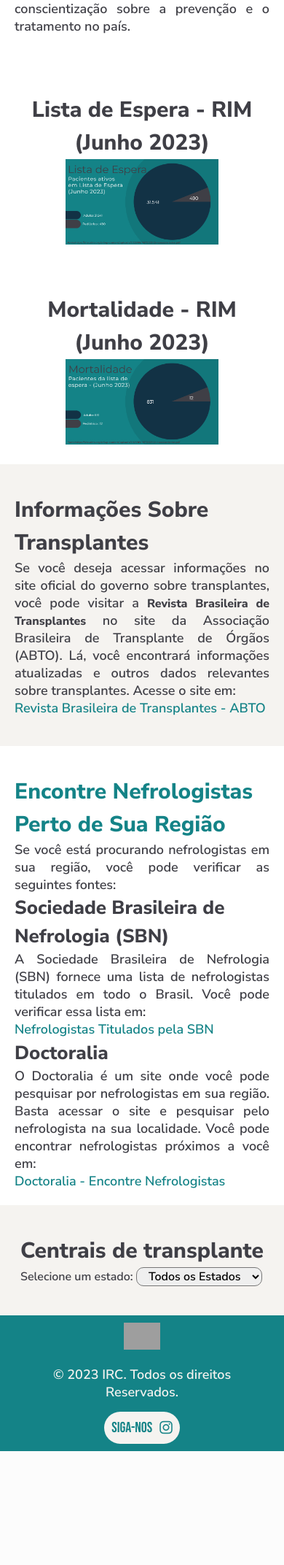
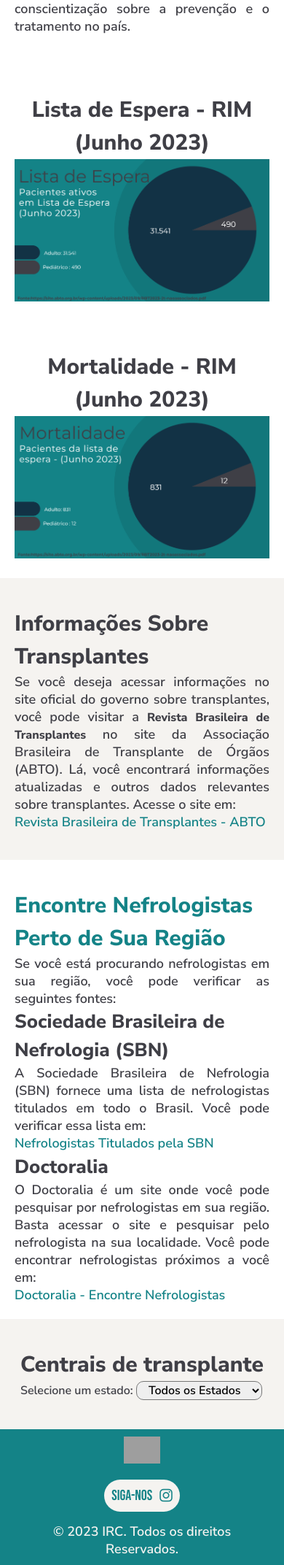
Before and after one commit to Sync-FATEC/API-NEFRO, a Flask app: page /drcBrasil in a window 390 px wide. Shown: the part 460-2604 px from the top of the page at 73% size. Before the commit the page ends 2448 px from the top, so only its background shows below. Run offline with Flask 3, Linux system fonts and the light colour scheme; parts of the project's set-up code (start-up, migrations or seed data) failed here and were passed over; some libraries are stand-ins or nearby versions; grey boxes are pictures that could not be loaded.

Commit message:
alguns ajustes na responsividade

```diff
--- a/src/config.py
+++ b/src/config.py
@@ -4,7 +4,7 @@ SQLALCHEMY_DATABASE_URI = \
     '{SGBD}://{usuario}:{senha}@{servidor}/{database}'.format(
         SGBD = 'mysql+mysqlconnector',
         usuario = 'root',
-        senha = '2412',
+        senha = 'fatec',
         servidor = 'localhost',
         database = 'Api'
     )
--- a/src/static/css/blog.css
+++ b/src/static/css/blog.css
@@ -190,4 +190,7 @@ input:focus, textarea:focus, select:focus{
   .fa-chevron-right {
     margin-left: 10px;
   }
+  .custom-file-upload{
+    margin-top: 15px;
+  }
 }
--- a/src/static/css/drc.css
+++ b/src/static/css/drc.css
@@ -31,7 +31,9 @@ option {
 }
 
 .image-container img {
-    width: 60%;
+    width: 70%;
+    max-width: 100%;
+    height: auto;
 }
 
 /* Estilos para as colunas Estado e Pacientes */
@@ -51,3 +53,9 @@ option {
     font-size: 18px;
     color: var(--cor-fonte-azul);
 }
+
+@media (max-width: 600px) {
+    .image-container img {
+        width: 100%;
+    }
+}
--- a/src/static/css/style.css
+++ b/src/static/css/style.css
@@ -376,6 +376,7 @@ footer {
 .container-equipe{
     padding:0 70px 40px 70px;
     display: flex;
+    gap: 30px;
     flex-direction: row;
     align-items: center;
     flex-wrap: wrap;
@@ -460,7 +461,9 @@ footer {
     footer p {
         text-align: center;
     }
-
+    .footer-center{
+        order: 1;
+    }
     .menuMobileBox {
         flex-direction: column;
         padding-top: 10px;
@@ -482,6 +485,7 @@ footer {
         width: calc(100% - 60px);
     }
 
+
     .menuMobileBox {
         width: calc(100% - 60px);
     }
@@ -489,7 +493,9 @@ footer {
     li {
         padding: 10px 0px 10px 5px;
     }
-
+    .container-equipe{
+        flex-direction: column;
+    }
 }
 
 @media (max-width: 400px) {
--- a/src/templates/base.html
+++ b/src/templates/base.html
@@ -19,7 +19,7 @@
                 <img src="../static/img/logo padrao.svg" alt="Logo">
             </a>
         </div>
-        <nav class="menu"">
+        <nav class="menu">
             <ul>
                 <li><a href="/drcBrasil">DRC no Brasil</a></li>
                 <li><a href="/comunidade">Comunidade</a></li>
```
